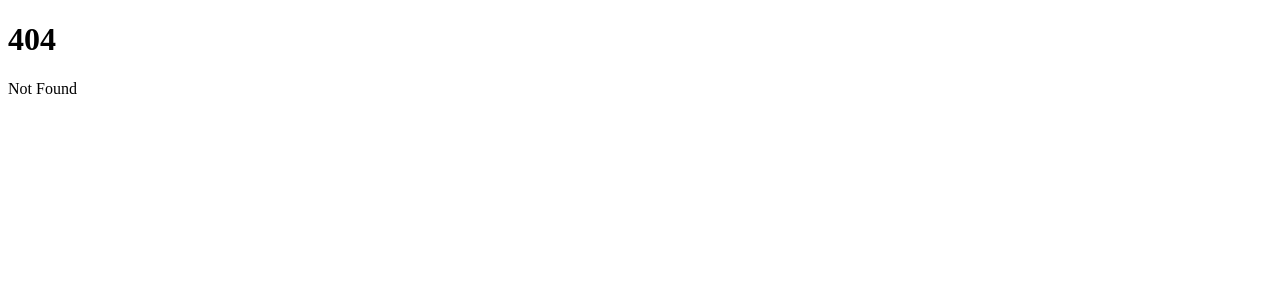
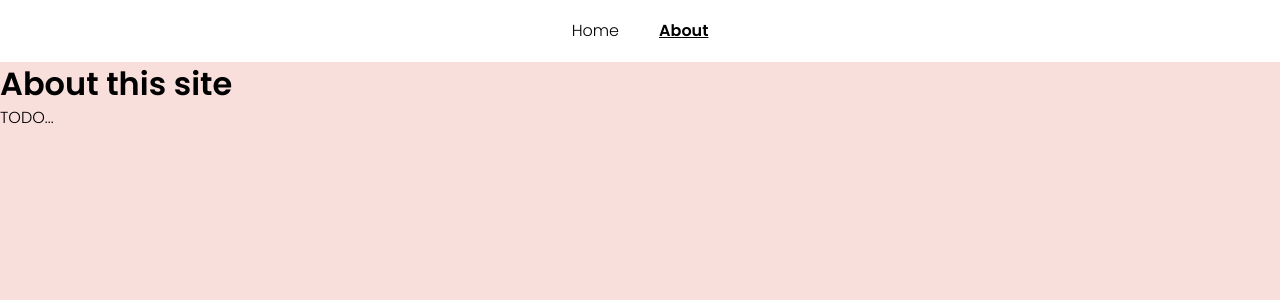
Before and after one commit to zarasyversen/svelte-todo, a SvelteKit app: page /about in a window 1280 px wide. Before the commit this address had no page. Shown: the top 300 px of the page. Built offline with nearby package versions, Linux system fonts and the light colour scheme.

Commit message:
Add initial layout for todo

```diff
--- /dev/null
+++ b/src/lib/nav.svelte
@@ -0,0 +1,55 @@
+<script>
+    import {page} from '$app/stores';
+    const links = [
+    {
+      id: 1,
+      path: "/",
+      name: "Home",
+    },
+    {
+      id: 2,
+      path: "/about",
+      name: "About",
+    },
+  ];
+  </script>
+
+  <nav class="nav">
+    <ul class="nav__list">
+        {#each links as link}
+            <li>
+                <a href={link.path} class="nav__link" class:is-active="{$page.url.pathname === link.path}">
+                    { link.name }
+                </a>
+            </li>
+        {/each }
+    </ul>
+  </nav>
+
+  <style>
+
+.nav {
+    width: 100%;
+    background: var(--white);
+    padding: 20px;
+  }
+
+  .nav__list {
+    display: flex;
+    justify-content: center;
+    align-items: center;
+    list-style: none;
+    margin: 0;
+  }
+
+  .nav__link {
+    color: var(--black);
+    text-decoration: none;
+    padding: 0 20px;
+  }
+
+  .nav__link.is-active {
+    text-decoration: underline;
+    font-weight: 600;
+  }
+  </style>
--- /dev/null
+++ b/src/routes/+layout.svelte
@@ -0,0 +1,7 @@
+<script>
+    import Nav from "../lib/nav.svelte";
+    import '../lib/app.css';
+</script>
+
+<Nav />
+<slot />
--- /dev/null
+++ b/src/routes/about/+page.svelte
@@ -0,0 +1,2 @@
+<h1>About this site</h1>
+<p>TODO...</p>
```
Also changed, not shown: src/lib/header.svelte (added, +21 -0 lines), src/lib/temp.svelte (added, +9 -0 lines), src/lib/todos/counter.svelte (added, +22 -0 lines), src/routes/+page.svelte (+15 -2 lines), src/types/TodoItem.ts (added, +8 -0 lines), src/lib/app.css (added).
